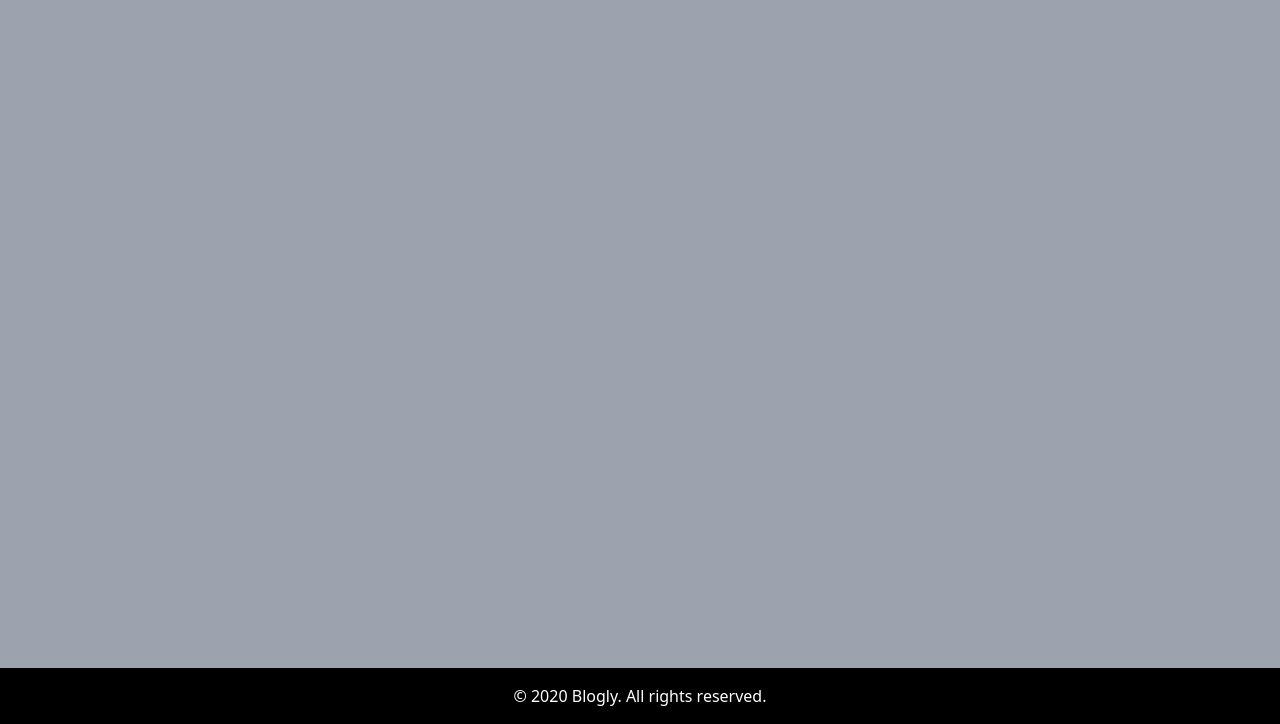
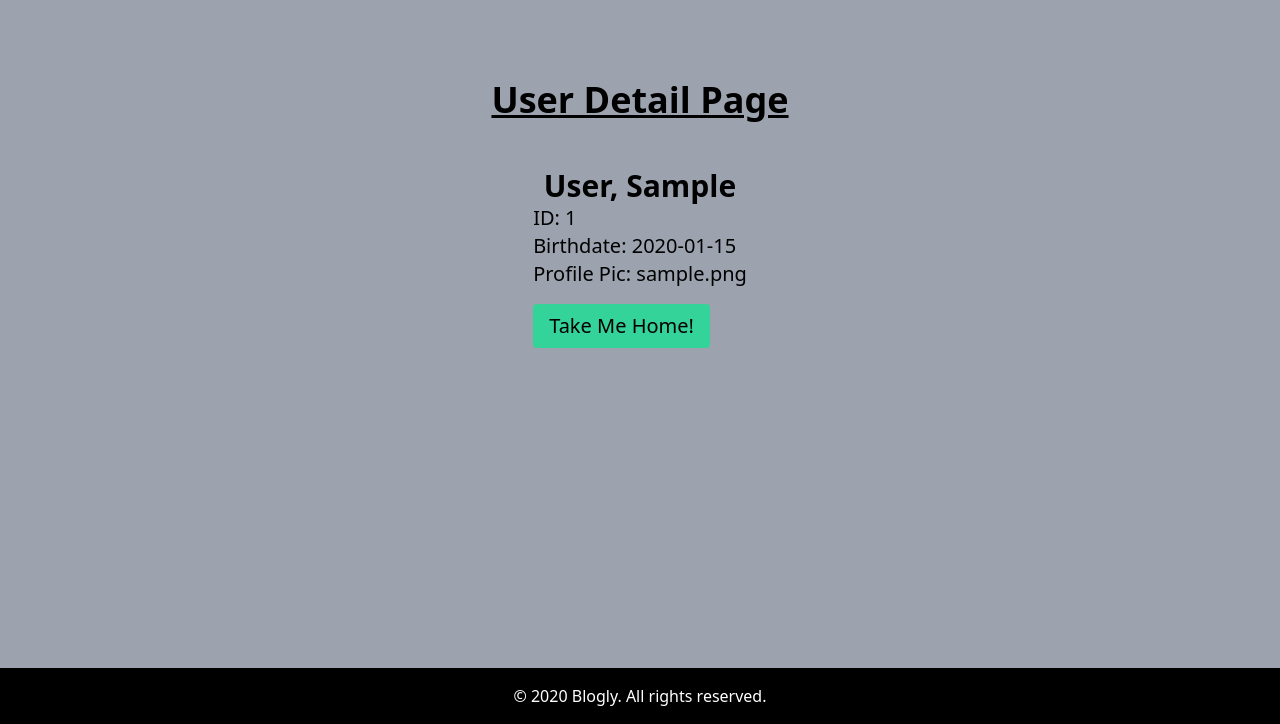
Before and after one commit to bnelsonemail/Blogly-Database, a Flask app: template templates/detail.html in a window 1280 px wide. Shown: the part 76-800 px from the top of the page. Run offline with Flask 3, Linux system fonts and the light colour scheme; tables that the repository leaves empty hold one stand-in row (values such as "Sample post"); the template is opened without the code that fills it: values that come from a table or form of the project are taken from there, most other values are stand-ins (such as "Sample title", 1, 10 or a date in 2020).

Commit message:
revisions to templates and app.py to troubleshoot why the detail.html was not rendering data

```diff
--- a/app.py
+++ b/app.py
@@ -118,5 +118,27 @@ def add_user():
         return redirect('/error')
 
 
+@app.route("/<int:user_id>")
+def show_user(user_id):
+    """Show user info on a single page."""
+    # user = {
+    #     'id': user_id,
+    #     'first_name': 'test_firstname',
+    #     'last_name': 'test_lastname',
+    #     'birthdate': '1990-01-01',
+    #     'image_url': 'null'
+    # }
+    user = User.query.get_or_404(user_id)
+    print(user)  # Debugging: print user details to console
+    flash(f"User: {user.first_name} {user.last_name}, ID: {user.id}")
+    return render_template("detail.html", user=user)
+
+
+@app.route("/test")
+def test_route():
+    """Test detail render with hard code data."""
+    return render_template("test.html")
+
+
 if __name__ == '__main__':
     app.run()
--- a/templates/detail.html
+++ b/templates/detail.html
@@ -1,11 +1,19 @@
 {% extends "base.html" %}
+
 {% block title %}User Detail Page{% endblock title %}
-{% block contents %}
 
-<h1>{{ user.last_name }}, {{ user.first_name }}</h1>
-<p>ID: {{ user.id }}</p>
-<p>birthdate: {{ user.birthdate }}</p>
-<p>Profile Pic: {{ user.image_url }}</p>
-<a href="/">Go back</a>
+{% block content %}
+<div class="flex flex-col items-center">
+  <h1 class="text-4xl text-black font-bold text-black pt-20 mb-12"><u>User Detail Page</u></h1>
 
-{% endblock contents %}
+  <h1 class="text-3xl font-bold">{{ user.last_name | title }}, {{ user.first_name | title }}</h1>
+    <div class="text-xl">
+  <p>ID: {{ user.id }}</p>
+  <p>Birthdate: {{ user.birthdate }}</p>
+  <p class="mb-4">Profile Pic: <a href="{{ user.image_url }}">{{ user.image_url }}</a></p>
+
+
+  <a type="button" class="bg-green-400 hover:bg-blue-400 py-2 px-4 rounded transition-colors duration-300 ease-in-out cursor-pointer" href="/">Take Me Home!</a>
+</div>
+</div>
+{% endblock content %}
--- a/templates/home.html
+++ b/templates/home.html
@@ -23,9 +23,7 @@ title %} {% block content %}
       Birthdate: <input type="date" name="birthdate" placeholder="YYYY-MM-DD" />
     </p>
     <p class="text-xl text-black pt-2 mb-4">Profile Pic:
-        <label class="bg-gray-300 hover:bg-green-400 text-black font-bold py-2 px-4 rounded cursor-pointer transition-colors duration-300">
-            Choose File
-        <input type="file" name="image_url" accept="image/*" class="hidden"/>
+        <input type="text" name="image_url" placeholder="Enter Image URL" class="shadow appearance-none border rounded w-full py-2 px-3 text-gray-700 leading-tight focus:outline-none focus:shadow-outline"/>
         </label>
     </p>
     <button type="submit" class="text-white text-xl font-bold bg-blue-500 hover:bg-red-500 py-2 px-4 rounded transition-colors duration-300 mb-12 ease-in-out cursor-pointer ">
```
Also changed, not shown: templates/test.html (added, +7 -0 lines).
